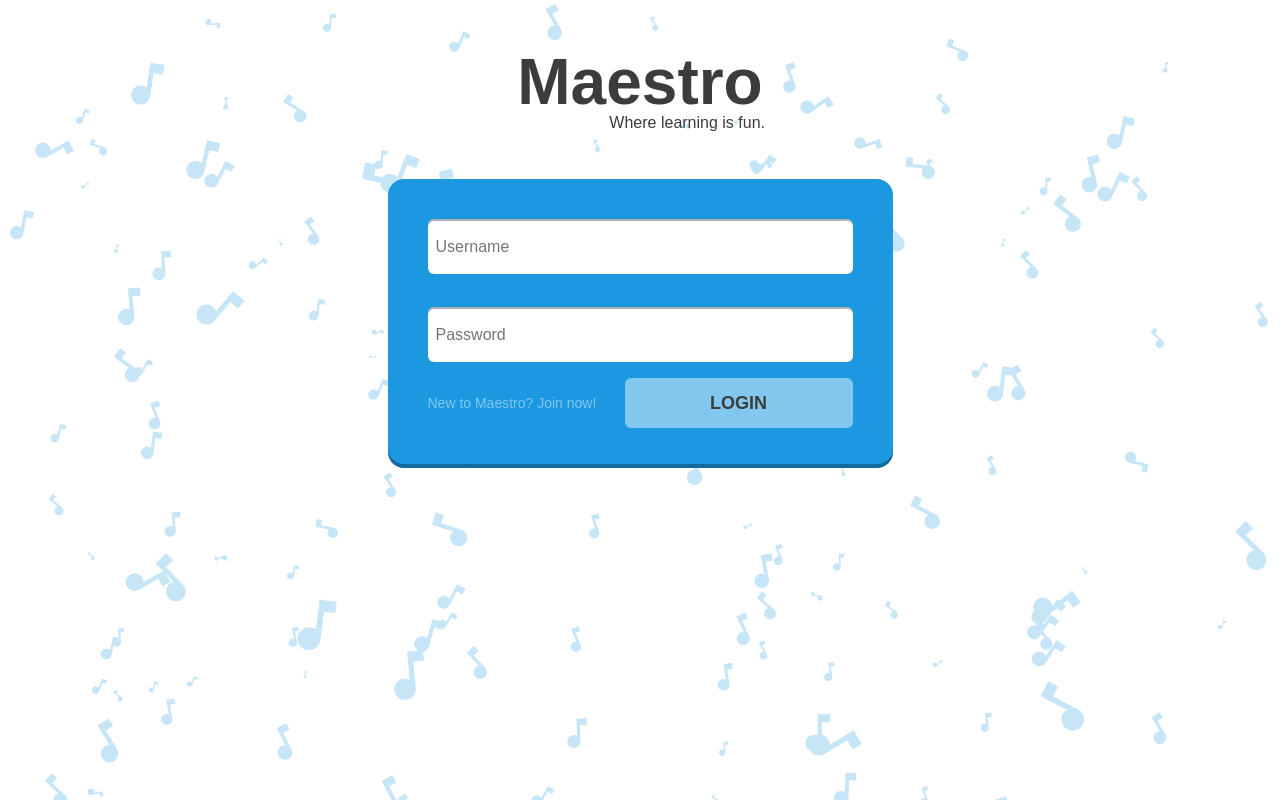
After one commit to mmmarkyb/Maestro, a PHP site: page /login-register.html in a window 1280 px wide. The commit adds this page. Run offline with PHP 8.4, Linux system fonts and the light colour scheme.

Commit message:
Register + Login
Added login and register page plus simple javaScript functionality for toggling views

```diff
--- a/index.html
+++ b/index.html
@@ -7,8 +7,6 @@
   <meta name="description" content="Maestro">
   <meta name="author" content="Maestro">
   <meta name="viewport" content="width=device-width, initial-scale=1.0">
-
-  <link rel="stylesheet" href="css/styles.css?v=1.0">
   <link rel="stylesheet" href="style/css/main.css">
 </head>
 
@@ -86,7 +84,7 @@
         <li><h3>Menu</h3></li>
         <li><h3>Settings</h3></li>
         <li><h3>About</h3></li>
-        <li><h3>Logout</h3></li>
+        <li><a href="login-register.html" title="Logout"><h3>Logout</h3></a></li>
       </ul>
       <p class="infoText">Maestro Version 1 Build 0.01</p>
     </nav>
--- /dev/null
+++ b/login-register.html
@@ -0,0 +1,72 @@
+<!doctype html>
+
+<html lang="en">
+<head>
+  <meta charset="utf-8">
+  <title>Maestro</title>
+  <meta name="description" content="Maestro">
+  <meta name="author" content="Maestro">
+  <meta name="viewport" content="width=device-width, initial-scale=1.0">
+  <link rel="stylesheet" href="style/css/main.css">
+</head>
+
+<body>
+  <div id="pageWrap">
+    <div id="mainWindow">
+      <main>
+        <header id="logRegHead">
+          <h1>Maestro</h1>
+          <p>Where learning is fun.</p>
+        </header>
+        <section id="logRegForm">
+          <form>
+            <input type="text" placeholder="Username" style="margin: 0" id="userName">
+            <input type="email" placeholder="E-Mail Address" id="email" style="height: 0px; opacity: 0">
+            <input type="password" placeholder="Password" id="passWord">
+            <button id="loginBtn" style="display: block;"><a href="index.html">Login</a></button>
+            <button id="registerBtn" style="display: none;">Register</button>
+            <label id="registerLabel" onclick="toggleLogReg()" style="display: block;">New to Maestro? Join now!</label>
+            <label id="loginLabel" onclick="toggleLogReg()" style="display: none;">Login to Maestro</label>
+          </form>
+        </section>
+      </main>
+    </div>
+  </div>
+  <script type="text/javascript">
+
+    var logBtn = document.getElementById('loginBtn');
+    var regBtn = document.getElementById('registerBtn');
+    var email = document.getElementById("email");
+    var userName = document.getElementById("userName");
+    var regLabel = document.getElementById("registerLabel");
+    var logLabel = document.getElementById("loginLabel");
+
+    var toggle = "yes";
+
+    function toggleLogReg(){
+      if (email.style.height == "0px"){
+        email.style.height = "39px";
+        email.style.opacity = "1";
+        userName.style.margin = " 0 0 16px 0";
+        logLabel.style.display = "block";
+        regLabel.style.display = "none";
+        logBtn.style.display = "none";
+        regBtn.style.display = "block";
+        email.style.padding = "8px";
+      } else {
+        email.style.height = "0";
+        email.style.opacity = "0";
+        userName.style.margin = "0";
+        logLabel.style.display = "none";
+        regLabel.style.display = "block";
+        logBtn.style.display = "block";
+        regBtn.style.display = "none";
+
+        setTimeout(function(){
+          email.style.padding = "0";
+        }, 100);
+      }
+    }
+  </script>
+</body>
+</html>
--- a/style/css/main.css
+++ b/style/css/main.css
@@ -84,83 +84,6 @@ main {
       bottom: 0;
       text-transform: uppercase; }
 
-* {
-  padding: 0;
-  margin: 0;
-  font-family: "Helvetica-Neue", Arial;
-  color: #3c3c3c;
-  list-style: none; }
-
-h1 {
-  font-size: 30px; }
-
-h2 {
-  font-size: 20px; }
-
-#navContent {
-  height: 100%;
-  width: 100%;
-  background: linear-gradient(45deg, #ffd9da, #1B98E0);
-  background-size: 400% 400%;
-  animation: menuAnimator 16s ease infinite;
-  display: block;
-  float: left;
-  position: absolute;
-  z-index: 0; }
-  #navContent ul {
-    padding: 40px 0 0 24px; }
-    #navContent ul li h3 {
-      color: rgba(255, 255, 255, 0.6);
-      font-size: 32px;
-      font-weight: lighter;
-      margin-bottom: 16px; }
-    #navContent ul li:hover h3 {
-      color: white;
-      cursor: pointer; }
-    #navContent ul li:first-child h3 {
-      color: white;
-      font-weight: bold;
-      margin-bottom: 36px; }
-    #navContent ul li:first-child:hover h3 {
-      cursor: default; }
-  #navContent p {
-    position: absolute;
-    bottom: 0;
-    font-size: 10px;
-    width: calc(100% - 16px);
-    margin: 0 24px 16px 0;
-    text-align: right;
-    color: #e2e2e2; }
-
-#mainWindow {
-  width: 100vw;
-  height: 100vh;
-  background: url("../../asset/background.png");
-  background-size: 100%;
-  position: absolute;
-  z-index: 1;
-  left: 0;
-  transition: all 0.2s;
-  transform: scale(1);
-  transform-origin: right center;
-  height: 100%;
-  overflow: scroll; }
-
-#menu {
-  position: fixed;
-  z-index: 2;
-  height: 55px;
-  width: 55px;
-  margin: 24px;
-  left: 0;
-  transition: all 0.2s; }
-  #menu h3 {
-    color: #1B98E0;
-    font-size: 36px; }
-
-#menuToggle {
-  display: none; }
-
 footer {
   width: 100%;
   height: 179px;
@@ -205,12 +128,147 @@ footer {
       position: relative;
       right: 24px; }
 
+#logRegMain {
+  position: absolute;
+  top: 50%;
+  left: 50%;
+  transform: translate(-50%, -60%); }
+
+#logRegHead {
+  width: 250px;
+  display: block;
+  margin: 0 auto 24px auto; }
+  #logRegHead h1 {
+    font-size: 64px;
+    text-align: center;
+    line-height: 64px; }
+  #logRegHead p {
+    text-align: right; }
+
+#logRegForm {
+  width: 505px;
+  background: #1B98E0;
+  display: block;
+  margin: 0 auto;
+  border-radius: 16px;
+  box-shadow: inset 0px -4px 0 0 rgba(0, 0, 0, 0.3); }
+  #logRegForm form {
+    display: block;
+    padding: 40px; }
+  #logRegForm input, #logRegForm button {
+    width: calc(100% - 16px);
+    height: 39px;
+    padding: 8px;
+    border: none;
+    border-radius: 6px;
+    margin-bottom: 16px;
+    font-size: 16px;
+    box-shadow: inset 0px 2px 0 0 rgba(0, 0, 0, 0.3);
+    transition: all 0.2s; }
+  #logRegForm button {
+    display: block;
+    float: right;
+    width: 228px;
+    height: 50px;
+    box-shadow: none;
+    background: rgba(255, 255, 255, 0.45);
+    color: #EFEFEF;
+    font-weight: bold;
+    font-size: 18px;
+    text-transform: uppercase; }
+    #logRegForm button:hover {
+      cursor: pointer; }
+  #logRegForm label {
+    line-height: 50px;
+    font-size: 14px;
+    color: rgba(255, 255, 255, 0.45); }
+    #logRegForm label:hover {
+      color: white;
+      cursor: pointer; }
+
+* {
+  padding: 0;
+  margin: 0;
+  font-family: "Helvetica-Neue", Arial;
+  color: #3c3c3c;
+  list-style: none;
+  text-decoration: none; }
+
+h1 {
+  font-size: 30px; }
+
+h2 {
+  font-size: 20px; }
+
+#menuToggle {
+  display: none; }
   #menuToggle:checked + #pageWrap #menu {
     left: 290px; }
     #menuToggle:checked + #pageWrap #menu h3 {
       color: #EFEFEF; }
   #menuToggle:checked + #pageWrap #mainWindow {
     transform: scale(0.7); }
+
+#menu {
+  position: fixed;
+  z-index: 2;
+  height: 55px;
+  width: 55px;
+  margin: 24px;
+  left: 0;
+  transition: all 0.2s; }
+  #menu h3 {
+    color: #1B98E0;
+    font-size: 36px; }
+
+#mainWindow {
+  width: 100vw;
+  height: 100vh;
+  background: url("../../asset/background.png");
+  background-size: 100%;
+  position: absolute;
+  z-index: 1;
+  left: 0;
+  transition: all 0.2s;
+  transform: scale(1);
+  transform-origin: right center;
+  height: 100%;
+  overflow: scroll; }
+
+#navContent {
+  height: 100%;
+  width: 100%;
+  background: linear-gradient(45deg, #ffd9da, #1B98E0);
+  background-size: 400% 400%;
+  animation: menuAnimator 16s ease infinite;
+  display: block;
+  float: left;
+  position: absolute;
+  z-index: 0; }
+  #navContent ul {
+    padding: 40px 0 0 24px; }
+    #navContent ul li h3 {
+      color: rgba(255, 255, 255, 0.6);
+      font-size: 32px;
+      font-weight: lighter;
+      margin-bottom: 16px; }
+    #navContent ul li:hover h3 {
+      color: white;
+      cursor: pointer; }
+    #navContent ul li:first-child h3 {
+      color: white;
+      font-weight: bold;
+      margin-bottom: 36px; }
+    #navContent ul li:first-child:hover h3 {
+      cursor: default; }
+  #navContent p {
+    position: absolute;
+    bottom: 0;
+    font-size: 10px;
+    width: calc(100% - 16px);
+    margin: 0 24px 16px 0;
+    text-align: right;
+    color: rgba(255, 255, 255, 0.45); }
 
 @keyframes menuAnimator {
   0% {
--- a/style/sass/index.sass
+++ b/style/sass/index.sass
@@ -1,4 +1,3 @@
-@import "variable"
 
 header
   width: 100%
--- /dev/null
+++ b/style/sass/login-register.sass
@@ -0,0 +1,61 @@
+#logRegMain
+  position: absolute
+  top: 50%
+  left: 50%
+  transform: translate(-50%, -60%)
+#logRegHead
+  width: 250px
+  display: block
+  margin: 0 auto 24px auto
+  h1
+    font-size: 64px
+    text-align: center
+    line-height: 64px
+  p
+    text-align: right
+#logRegForm
+  width: 505px
+  background: $vibeBlue
+  display: block
+  margin: 0 auto
+  border-radius: 16px
+  box-shadow: inset 0px -4px 0 0 $vibeShadow
+  form
+    display: block
+    padding: 40px
+  input,button
+    width: calc(100% - 16px)
+    height: 39px
+    padding: 8px
+    border: none
+    border-radius: 6px
+    margin-bottom: 16px
+    font-size: 16px
+    box-shadow: inset 0px 2px 0 0 darken($vibeShadow, 10%)
+    transition: all 0.2s
+
+  button
+    display: block
+    float: right
+    width: 228px
+    height: 50px
+    box-shadow: none
+    background: $transWhite
+    color: $textLight
+    font-weight: bold
+    font-size: 18px
+    text-transform: uppercase
+    &:hover
+      cursor: pointer
+  label
+    line-height: 50px
+    font-size: 14px
+    color: $transWhite
+    &:hover
+      color: $solidWhite
+      cursor: pointer
+
+  //  height: 0px
+  //  padding: 0
+  //  margin: 0
+  //  margin-bottom: 0
--- a/style/sass/main.sass
+++ b/style/sass/main.sass
@@ -1,6 +1,7 @@
 @import "bourbon"
+@import "variable"
 @import "index"
-@import "variable"
+@import "login-register"
 
 *
   padding: 0
@@ -8,11 +9,49 @@
   font-family: "Helvetica-Neue", Arial
   color: $textDark
   list-style: none
+  text-decoration: none
 
 h1
   font-size: 30px
 h2
   font-size: 20px
+
+#menuToggle
+  display: none
+  &:checked + #pageWrap
+    #menu
+      left: 290px
+      h3
+        color: $textLight
+    #mainWindow
+      transform: scale(0.7)
+
+#menu
+  position: fixed
+  z-index: 2
+  +size(55px)
+  margin: 24px
+  left: 0
+  transition: all 0.2s
+
+  h3
+    color: $vibeBlue
+    font-size: 36px
+
+#mainWindow
+  width: 100vw
+  height: 100vh
+  background: url("../../asset/background.png")
+  background-size: 100%
+  position: absolute
+  z-index: 1
+  left: 0
+  transition: all 0.2s
+  transform: scale(1)
+  transform-origin: right center
+  height: 100%
+  overflow: scroll
+
 
 #navContent
   +size(100%)
@@ -50,88 +89,7 @@ h2
     width: calc(100% - 16px)
     margin: 0 24px 16px 0
     text-align: right
-    color: darken($textLight, 5%)
-#mainWindow
-  width: 100vw
-  height: 100vh
-  background: url("../../asset/background.png")
-  background-size: 100%
-  position: absolute
-  z-index: 1
-  left: 0
-  transition: all 0.2s
-  transform: scale(1)
-  transform-origin: right center
-  height: 100%
-  overflow: scroll
-
-#menu
-  position: fixed
-  z-index: 2
-  +size(55px)
-  margin: 24px
-  left: 0
-  transition: all 0.2s
-
-  h3
-    color: $vibeBlue
-    font-size: 36px
-
-#menuToggle
-  display: none
-
-footer
-  width: 100%
-  height: 179px
-  overflow: hidden
-  position: fixed
-  bottom: 0
-  #maestroImage
-    height: 204px
-    margin-left: 36px
-    display: block
-    position: relative
-    float: left
-    z-index: 2
-  h3
-    font-size: 20px
-    position: absolute
-    right: 0
-    margin-right: 42px
-    margin-top: 103px
-    font-weight: lighter
-  div
-    height: 25px
-    margin: 130px 32px 0 100px
-    border-radius: 12px
-    position: absolute
-    background: lightgrey
-  #progressBarBack
-    background: $textLight
-    width: calc(100% - 132px)
-    z-index: 0
-    box-shadow: inset 0px 2px 0 0 lighten($vibeShadow, 80%)
-  #progressBarTop
-    z-index: 1
-    background: $vibeBlue
-    width: calc(50% - 132px)
-    box-shadow: inset 0px -2px 0 0 $vibeShadow
-    p
-      line-height: 25px
-      color: $textLight
-      width: 100%
-      text-align: right
-      position: relative
-      right: 24px
-
-#menuToggle
-  &:checked + #pageWrap
-    #menu
-      left: 290px
-      h3
-        color: $textLight
-    #mainWindow
-      transform: scale(0.7)
+    color: $transWhite
 
 @keyframes menuAnimator
   0%
--- a/style/sass/variable.sass
+++ b/style/sass/variable.sass
@@ -1,6 +1,7 @@
 $textDark: #3c3c3c
 $textLight: #EFEFEF
-$buttonWhite: rgba(255, 255, 255, 0.45)
+$transWhite: rgba(255, 255, 255, 0.45)
+$solidWhite: rgba(255, 255, 255, 1)
 $vibeRed: #FF595E
 $vibeBlue: #1B98E0
 $vibeGreen: #8AC926
```
Also changed, not shown: other parts of style/sass/index.sass (+45 -1 lines), 1 other file. Lines whose indentation alone changed are shown as unchanged.
